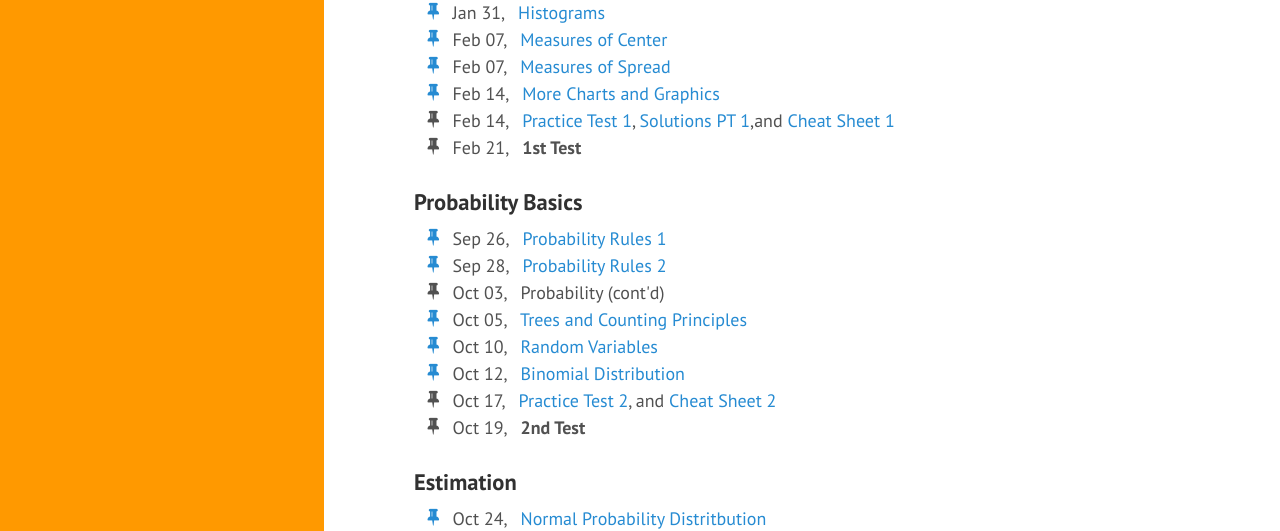
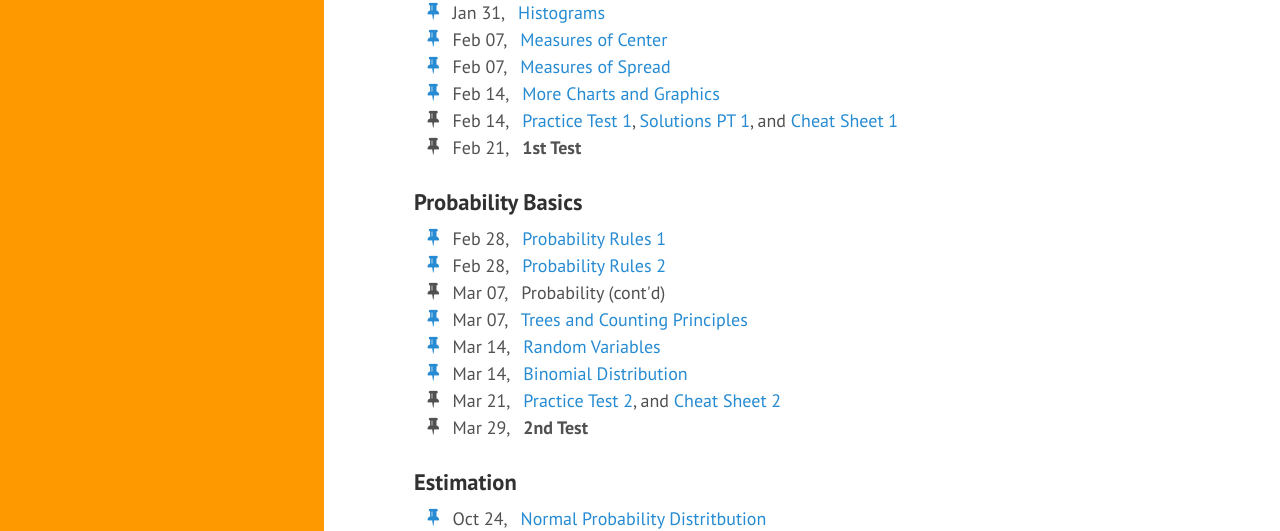
Before and after one commit to gastonstat/relic-math13, a Jekyll site: the page built from lectures/index.md, in a window 1280 px wide and 1375 px high. Shown: the part 292-823 px from the top of the window. Built offline with Jekyll 4.4.1, drawn with Linux system fonts in a browser that asks for light colours; nearby versions of some CDN libraries.

Commit message:
lectures: update dates for march spring 2017

```diff
--- a/lectures/index.md
+++ b/lectures/index.md
@@ -32,7 +32,7 @@ Tentative Calendar, Spring 2017
     <a href="07-more-charts"><i class="fa-li fa fa-thumb-tack"></i></a> Feb 14, &nbsp;&nbsp;<a href="https://docs.google.com/presentation/d/1Rc0FwkYaWzLL4nzXuplnsArxBDs5TK6qktJ4C3eRxKc/pub?start=false&loop=false&delayms=3000" target="_blank">More Charts and Graphics</a>
   </li>
   <li>
-    <i class="fa-li fa fa-thumb-tack"></i> Feb 14, &nbsp;&nbsp;<a href="../homework/math13-practice01-questions.pdf">Practice Test 1</a>, <a href="../homework/math13-practice01-solutions.pdf">Solutions PT 1</a>,and
+    <i class="fa-li fa fa-thumb-tack"></i> Feb 14, &nbsp;&nbsp;<a href="../homework/math13-practice01-questions.pdf">Practice Test 1</a>, <a href="../homework/math13-practice01-solutions.pdf">Solutions PT 1</a>, and
     <a href="../homework/math13-cheat-sheet-test1.pdf">Cheat Sheet 1</a>
   </li>
   <li>
@@ -45,37 +45,29 @@ Tentative Calendar, Spring 2017
 
 <ul class="fa-ul">
   <li>
-    <a href="08-probability-rules1"><i class="fa-li fa fa-thumb-tack"></i></a> Sep 26, &nbsp;&nbsp;<a href="https://docs.google.com/presentation/d/1cJCPgszna-QLD6o2ab6c9SUkFFEt0bJljy5xVIkPfA0/pub?start=false&loop=false&delayms=3000" target="_blank">Probability Rules 1</a>
+    <a href="08-probability-rules1"><i class="fa-li fa fa-thumb-tack"></i></a> Feb 28, &nbsp;&nbsp;<a href="https://docs.google.com/presentation/d/1cJCPgszna-QLD6o2ab6c9SUkFFEt0bJljy5xVIkPfA0/pub?start=false&loop=false&delayms=3000" target="_blank">Probability Rules 1</a>
   </li>
   <li>
-    <a href="09-probability-rules2"><i class="fa-li fa fa-thumb-tack"></i></a> Sep 28, &nbsp;&nbsp;<a href="https://docs.google.com/presentation/d/1Xxy6ZoVBN9duY5iy9j-4yXKywDbK4fRWo5wadyPsOjk/pub?start=false&loop=false&delayms=3000" target="_blank">Probability Rules 2</a>
+    <a href="09-probability-rules2"><i class="fa-li fa fa-thumb-tack"></i></a> Feb 28, &nbsp;&nbsp;<a href="https://docs.google.com/presentation/d/1Xxy6ZoVBN9duY5iy9j-4yXKywDbK4fRWo5wadyPsOjk/pub?start=false&loop=false&delayms=3000" target="_blank">Probability Rules 2</a>
   </li>
   <li>
-    <i class="fa-li fa fa-thumb-tack"></i> Oct 03, &nbsp;&nbsp;Probability (cont'd)
+    <i class="fa-li fa fa-thumb-tack"></i> Mar 07, &nbsp;&nbsp;Probability (cont'd)
   </li>
   <li>
-    <a href="10-counting-principles"><i class="fa-li fa fa-thumb-tack"></i></a> Oct 05, &nbsp;&nbsp;<a href="https://docs.google.com/presentation/d/1kgZsJFMibB5rRx1sVqJTy6efd6dgrfg1S89dAZ-wPeI/pub?start=false&loop=false&delayms=3000" target="_blank">Trees and Counting Principles</a>
+    <a href="10-counting-principles"><i class="fa-li fa fa-thumb-tack"></i></a> Mar 07, &nbsp;&nbsp;<a href="https://docs.google.com/presentation/d/1kgZsJFMibB5rRx1sVqJTy6efd6dgrfg1S89dAZ-wPeI/pub?start=false&loop=false&delayms=3000" target="_blank">Trees and Counting Principles</a>
   </li>
   <li>
-    <a href="11-random-variables"><i class="fa-li fa fa-thumb-tack"></i></a> Oct 10, &nbsp;&nbsp;<a href="https://docs.google.com/presentation/d/1mXkzTzr80sOfxs45QEFgywjUMw8FSHvAv8KNYO0X9Tc/pub?start=false&loop=false&delayms=3000" target="_blank">Random Variables</a>
+    <a href="11-random-variables"><i class="fa-li fa fa-thumb-tack"></i></a> Mar 14, &nbsp;&nbsp;<a href="https://docs.google.com/presentation/d/1mXkzTzr80sOfxs45QEFgywjUMw8FSHvAv8KNYO0X9Tc/pub?start=false&loop=false&delayms=3000" target="_blank">Random Variables</a>
   </li>
   <li>
-    <a href="12-binomial-distribution"><i class="fa-li fa fa-thumb-tack"></i></a> Oct 12, &nbsp;&nbsp;<a href="https://docs.google.com/presentation/d/1l269oLR23ZkZe2allThPMn2PMj6Q9MVp7j8oL2uiVuI/pub?start=false&loop=false&delayms=3000" target="_blank">Binomial Distribution</a>
-  </li>
-<!--
-<li>
-    <i class="fa-li fa fa-thumb-tack"></i> Mar 21, &nbsp;&nbsp;<em>Spring Break</em>
+    <a href="12-binomial-distribution"><i class="fa-li fa fa-thumb-tack"></i></a> Mar 14, &nbsp;&nbsp;<a href="https://docs.google.com/presentation/d/1l269oLR23ZkZe2allThPMn2PMj6Q9MVp7j8oL2uiVuI/pub?start=false&loop=false&delayms=3000" target="_blank">Binomial Distribution</a>
   </li>
   <li>
-    <i class="fa-li fa fa-thumb-tack"></i> Mar 23, &nbsp;&nbsp;<em>Spring Break</em>
-  </li>
--->
-  <li>
-    <i class="fa-li fa fa-thumb-tack"></i> Oct 17, &nbsp;&nbsp;<a href="../homework/math13-practice02-questions.pdf">Practice Test 2</a>, and
+    <i class="fa-li fa fa-thumb-tack"></i> Mar 21, &nbsp;&nbsp;<a href="../homework/math13-practice02-questions.pdf">Practice Test 2</a>, and
     <a href="../homework/math13-cheat-sheet-test2.pdf">Cheat Sheet 2</a>
   </li>
   <li>
-    <i class="fa-li fa fa-thumb-tack"></i> Oct 19, &nbsp;&nbsp;<b>2nd Test</b>
+    <i class="fa-li fa fa-thumb-tack"></i> Mar 29, &nbsp;&nbsp;<b>2nd Test</b>
   </li>
 </ul>
 
@@ -92,6 +84,14 @@ Tentative Calendar, Spring 2017
   <li>
     <a href="14-sampling-distributions"><i class="fa-li fa fa-thumb-tack"></i></a> Oct 31, &nbsp;&nbsp;<a href="https://docs.google.com/presentation/d/1hOJ_QsjbbIYxXFciK2vXLgFG407aZ64ipndUyKljmo8/pub?start=false&loop=false&delayms=3000" target="_blank">Central Limit Theorem</a>
   </li>
+<!--
+<li>
+    <i class="fa-li fa fa-thumb-tack"></i> Mar 21, &nbsp;&nbsp;<em>Spring Break</em>
+  </li>
+  <li>
+    <i class="fa-li fa fa-thumb-tack"></i> Mar 23, &nbsp;&nbsp;<em>Spring Break</em>
+  </li>
+-->
   <li>
     <a href="15-mean-estimation"><i class="fa-li fa fa-thumb-tack"></i></a> Nov 02, &nbsp;&nbsp;<a href="https://docs.google.com/presentation/d/1mav1fbW42UKDoSZtqVzMh68hPLMj-zMzYzyJN4jp0RQ/pub?start=false&loop=false&delayms=3000" target="_blank">Estimating Population Mean</a>
   </li>
```
